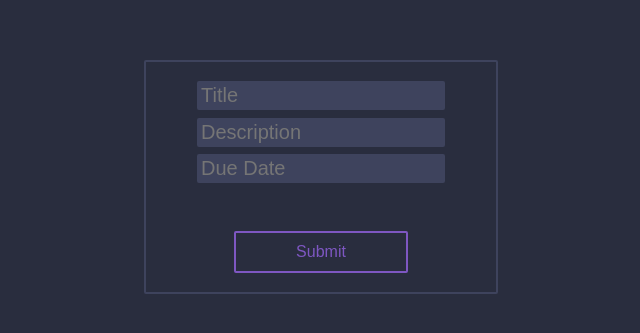
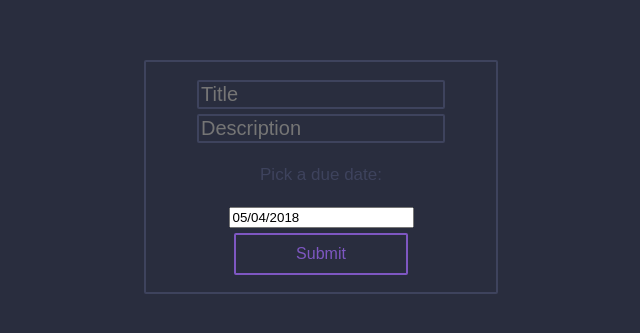
Before and after one commit to PatrickStrz/TodoDemo, a React (Create React App) app: page / in a window 1280 px wide. Shown: the part 223-556 px from the top of the page, without its empty margins (319-959 px from the left). Built offline with nearby package versions, Linux system fonts and the light colour scheme.

Commit message:
added date picker

```diff
--- a/package.json
+++ b/package.json
@@ -7,6 +7,7 @@
     "moment": "^2.22.1",
     "prop-types": "^15.6.1",
     "react": "^16.3.2",
+    "react-datepicker": "^1.4.1",
     "react-dom": "^16.3.2",
     "react-scripts": "1.1.4",
     "styled-components": "^3.2.6",
--- a/src/components/CreateTodoForm.js
+++ b/src/components/CreateTodoForm.js
@@ -5,6 +5,8 @@ import COLORS from '../constants/Colors'
 import STATUS from '../constants/Status'
 import uuid from 'uuid/v1'
 import moment from 'moment'
+import DatePicker from 'react-datepicker'
+import 'react-datepicker/dist/react-datepicker.css'
 
 const Box = styled.div`
   padding: 15px;
@@ -23,7 +25,7 @@ const Input = styled.input`
   font-size: 20px;
   border: 2px solid ${COLORS.outline};
   border-radius: 2px;
-  background-color: ${COLORS.outline};
+  background-color: ${COLORS.background};
   color: ${COLORS.text};
 `
 const Button = styled.div`
@@ -37,6 +39,10 @@ const Button = styled.div`
   border: 2px solid ${COLORS.main};
   border-radius: 2px;
 `
+const Label = styled.p`
+  color: ${COLORS.outline};
+  font-size: 17px;
+`
 
 export default class CreateTodoForm extends Component {
   static propTypes = {
@@ -47,7 +53,7 @@ export default class CreateTodoForm extends Component {
     title: '',
     description: '',
     createdAt: '',
-    dueDate: ''
+    dueDate: moment()
   }
   render() {
     const { onSubmit } = this.props
@@ -67,13 +73,11 @@ export default class CreateTodoForm extends Component {
           name="description"
           onChange={this._handleDescriptionChange}
         />
-        <Input
-          type="text"
-          placeholder="Due Date"
-          value={this.state.dueDate}
-          name="dueDate"
+        <Label>Pick a due date:</Label>
+        <DatePicker
+          selected={this.state.dueDate}
+          onChange={this._handleDueDateChange}
         />
-        <p>{this.state.title}</p>
         <Button onClick={this._handleSubmit}>Submit</Button>
       </Box>
     )
@@ -85,11 +89,22 @@ export default class CreateTodoForm extends Component {
   _handleDescriptionChange = e => {
     this.setState({ description: e.target.value })
   }
+  _handleDueDateChange = date => this.setState({ dueDate: date })
+
   _clearValues = () =>
-    this.setState({ title: '', description: '', createdAt: '', dueDate: '' })
+    this.setState({
+      title: '',
+      description: '',
+      createdAt: '',
+      dueDate: moment()
+    })
 
   _handleSubmit = () => {
-    const { title, description } = this.state
+    const { title, description, dueDate } = this.state
+    if (!title || !description || !dueDate) {
+      alert('you must comlete all fields')
+      return
+    }
     this.props.onSubmit({
       title,
       description,
```
Also changed, not shown: 1 other file (tests, documents, lock files or other folders).
